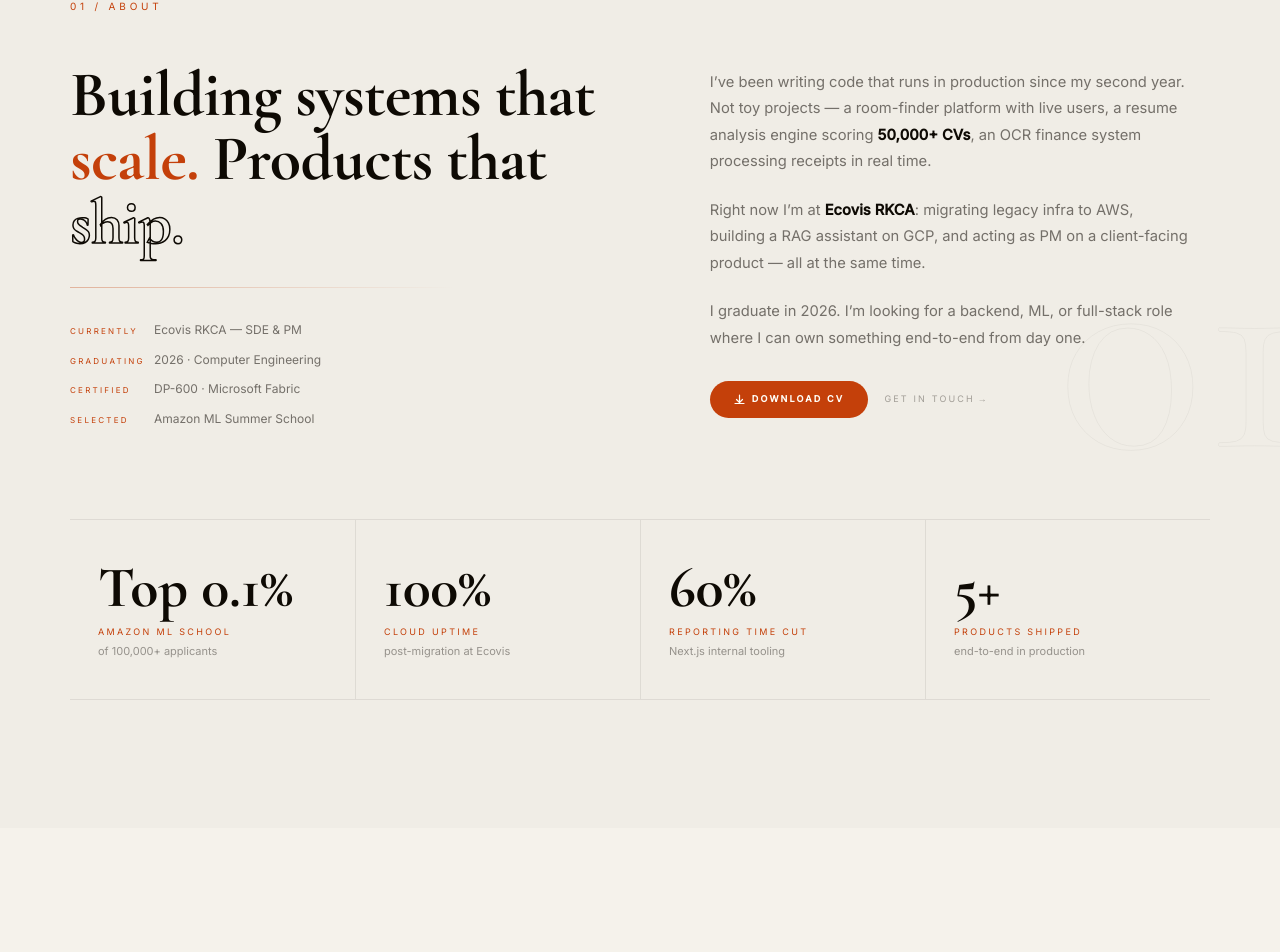
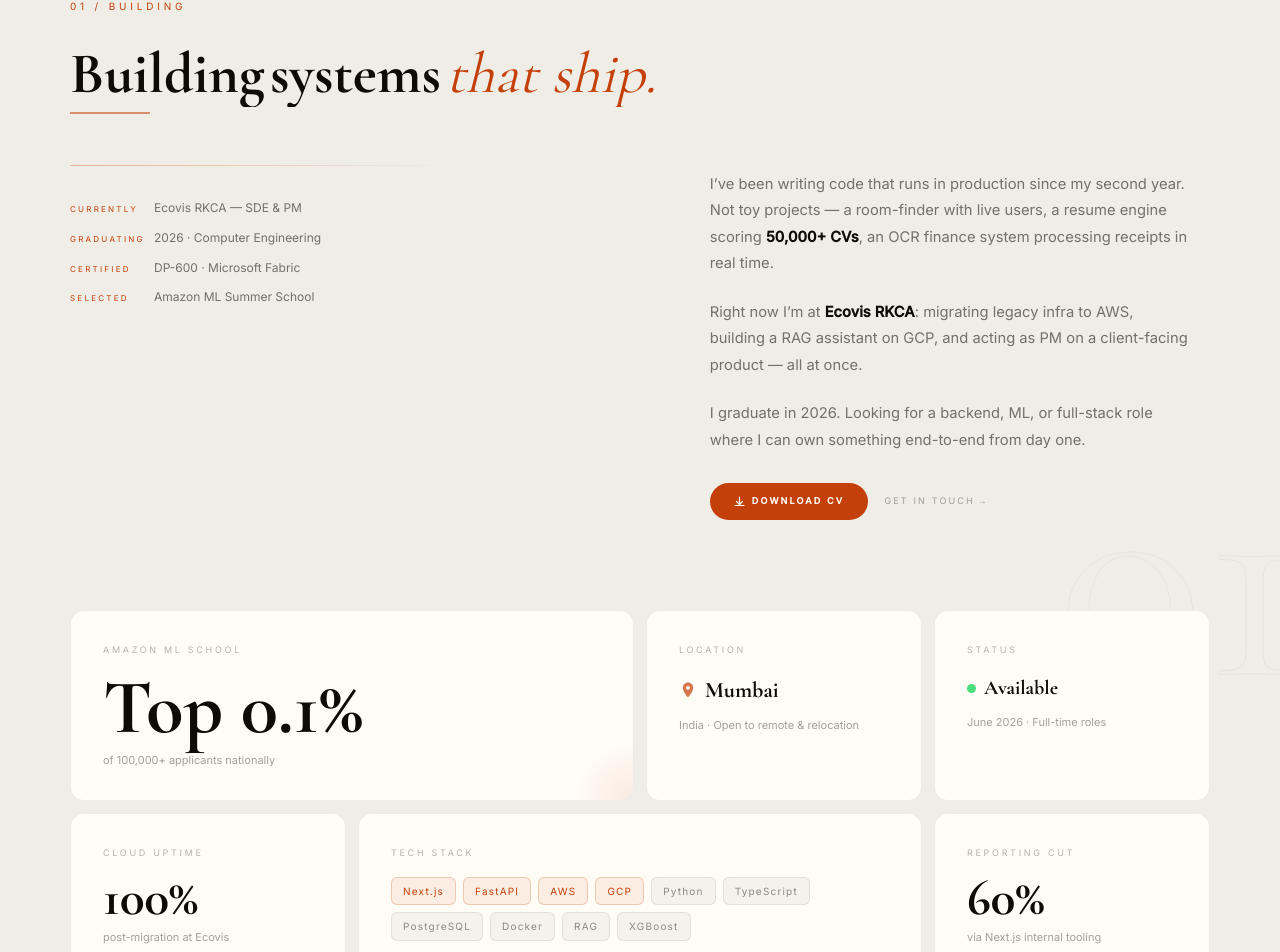
Before and after one commit to Abhiii47/abhijeet-portfolio, a Next.js app: page / in a window 1280 px wide. Shown: the part 1039-1991 px from the top of the page. Built offline with nearby package versions, Linux system fonts and the light colour scheme.

Commit message:
step 4/5: bento about grid + staggered cell entrances + hover tilt

```diff
--- a/src/components/About.tsx
+++ b/src/components/About.tsx
@@ -4,6 +4,8 @@
 import { gsap } from "gsap";
 import { ScrollTrigger } from "gsap/ScrollTrigger";
 import { useGSAP } from "@gsap/react";
+import MagneticButton from "./MagneticButton";
+import AnimatedHeading from "./AnimatedHeading";
 
 gsap.registerPlugin(ScrollTrigger);
 
@@ -11,41 +13,110 @@
 const INK    = "#0E0A04";
 
 const STATS = [
-  { end: 0.1,  suffix: "%",  prefix: "Top ", label: "Amazon ML School",    note: "of 100,000+ applicants" },
-  { end: 99.9, suffix: "%",  prefix: "",     label: "Cloud Uptime",         note: "post-migration at Ecovis" },
-  { end: 60,   suffix: "%",  prefix: "",     label: "Reporting Time Cut",   note: "Next.js internal tooling" },
-  { end: 5,    suffix: "+",  prefix: "",     label: "Products Shipped",     note: "end-to-end in production" },
+  { end: 0.1,  suffix: "%",  prefix: "Top ", label: "Amazon ML School",  note: "of 100,000+ applicants" },
+  { end: 99.9, suffix: "%",  prefix: "",     label: "Cloud Uptime",       note: "post-migration at Ecovis" },
+  { end: 60,   suffix: "%",  prefix: "",     label: "Reporting Time Cut", note: "Next.js internal tooling" },
+  { end: 5,    suffix: "+",  prefix: "",     label: "Products Shipped",   note: "end-to-end in production" },
 ];
+
+const STACK = ["Next.js","FastAPI","AWS","GCP","Python","TypeScript","PostgreSQL","Docker","RAG","XGBoost"];
 
 function Counter({ end, suffix, prefix, triggered }: { end: number; suffix: string; prefix: string; triggered: boolean }) {
   const [val, setVal] = useState(0);
   const raf = useRef<number | null>(null);
   useEffect(() => {
     if (!triggered) return;
-    const duration = 1600, startTime = performance.now();
+    const duration = 1600, t0 = performance.now();
     const tick = (now: number) => {
-      const p = Math.min((now - startTime) / duration, 1);
-      const eased = 1 - Math.pow(1 - p, 3);
-      setVal(parseFloat((eased * end).toFixed(end < 1 ? 1 : 0)));
+      const p = Math.min((now - t0) / duration, 1);
+      const v = (1 - Math.pow(1 - p, 3)) * end;
+      setVal(parseFloat((v).toFixed(end < 1 ? 1 : 0)));
       if (p < 1) raf.current = requestAnimationFrame(tick);
     };
     raf.current = requestAnimationFrame(tick);
     return () => { if (raf.current) cancelAnimationFrame(raf.current); };
   }, [triggered, end]);
-  return <span>{prefix}{val < 1 && end < 1 ? val.toFixed(1) : Math.round(val)}{suffix}</span>;
+  return <span>{prefix}{end < 1 ? val.toFixed(1) : Math.round(val)}{suffix}</span>;
+}
+
+/* Tilt-on-hover util */
+function useTilt(strength = 8) {
+  const ref = useRef<HTMLDivElement>(null);
+  const onMove = (e: React.MouseEvent<HTMLDivElement>) => {
+    const el = ref.current; if (!el) return;
+    const r  = el.getBoundingClientRect();
+    const x  = ((e.clientX - r.left) / r.width  - 0.5) * strength;
+    const y  = ((e.clientY - r.top)  / r.height - 0.5) * -strength;
+    gsap.to(el, { rotateX: y, rotateY: x, duration: 0.25, ease: "power2.out", transformPerspective: 800 });
+  };
+  const onLeave = () => gsap.to(ref.current, { rotateX: 0, rotateY: 0, duration: 0.55, ease: "elastic.out(1,0.5)" });
+  return { ref, onMove, onLeave };
+}
+
+function BentoCell({ children, style, delay = 0, className = "" }: {
+  children: React.ReactNode;
+  style?: React.CSSProperties;
+  delay?: number;
+  className?: string;
+}) {
+  const tilt   = useTilt(5);
+  const cellRef = useRef<HTMLDivElement>(null);
+
+  useGSAP(() => {
+    gsap.from(cellRef.current, {
+      scrollTrigger: { trigger: cellRef.current, start: "top 88%", once: true },
+      y: 40, opacity: 0, scale: 0.97,
+      duration: 0.65, delay, ease: "power3.out",
+    });
+  });
+
+  return (
+    <div
+      ref={(node) => {
+        (cellRef as React.MutableRefObject<HTMLDivElement | null>).current = node;
+        (tilt.ref as React.MutableRefObject<HTMLDivElement | null>).current = node;
+      }}
+      className={className}
+      onMouseMove={tilt.onMove}
+      onMouseLeave={tilt.onLeave}
+      style={{
+        background: "var(--bg-card)",
+        border: "1px solid rgba(14,10,4,0.07)",
+        borderRadius: 14,
+        padding: "clamp(20px,2.8vw,32px)",
+        position: "relative",
+        overflow: "hidden",
+        transition: "box-shadow 0.25s, border-color 0.25s",
+        willChange: "transform",
+        transformStyle: "preserve-3d",
+        ...style,
+      }}
+      onMouseEnter={e => {
+        (e.currentTarget as HTMLDivElement).style.boxShadow = "0 12px 40px rgba(196,64,10,0.07)";
+        (e.currentTarget as HTMLDivElement).style.borderColor = "rgba(196,64,10,0.18)";
+      }}
+      onMouseLeave={e => {
+        (e.currentTarget as HTMLDivElement).style.boxShadow = "none";
+        (e.currentTarget as HTMLDivElement).style.borderColor = "rgba(14,10,4,0.07)";
+        tilt.onLeave();
+      }}
+    >
+      {children}
+    </div>
+  );
 }
 
 export default function About() {
   const ref      = useRef<HTMLElement>(null);
-  const statsRef = useRef<HTMLDivElement>(null);
+  const bentoRef = useRef<HTMLDivElement>(null);
   const [fired, setFired] = useState(false);
 
   useEffect(() => {
-    const el = statsRef.current;
+    const el = bentoRef.current;
     if (!el) return;
     const obs = new IntersectionObserver(
       ([entry]) => { if (entry.isIntersecting) { setFired(true); obs.disconnect(); } },
-      { threshold: 0.3 }
+      { threshold: 0.15 }
     );
     obs.observe(el);
     return () => obs.disconnect();
@@ -56,12 +127,6 @@
       scrollTrigger: { trigger: ref.current, start: "top 80%" },
       y: 24, opacity: 0, duration: 0.7, ease: "power3.out",
     });
-    gsap.from(".ab-word", {
-      scrollTrigger: { trigger: ".ab-headline", start: "top 82%" },
-      y: 48, opacity: 0, rotateX: 18,
-      duration: 0.65, stagger: 0.07,
-      ease: "power3.out", transformOrigin: "bottom center",
-    });
     gsap.from(".ab-para", {
       scrollTrigger: { trigger: ".ab-body", start: "top 80%" },
       y: 28, opacity: 0, duration: 0.7, stagger: 0.1, ease: "power2.out",
@@ -69,12 +134,6 @@
     gsap.from(".ab-ident-row", {
       scrollTrigger: { trigger: ".ab-ident", start: "top 85%" },
       x: -18, opacity: 0, duration: 0.5, stagger: 0.07, ease: "power2.out",
-    });
-    gsap.from(".ab-stat", {
-      scrollTrigger: { trigger: statsRef.current, start: "top 85%" },
-      y: 40, opacity: 0, rotateX: 25,
-      duration: 0.6, stagger: 0.1,
-      ease: "back.out(1.4)", transformOrigin: "bottom center",
     });
     gsap.from(".ab-divider", {
       scrollTrigger: { trigger: ".ab-divider", start: "top 90%" },
@@ -90,10 +149,10 @@
         background: "var(--bg-section)",
         color: INK,
         padding: "clamp(80px,10vw,128px) clamp(20px,5vw,72px)",
-        position: "relative",
-        overflow: "hidden",
+        position: "relative", overflow: "hidden",
       }}
     >
+      {/* Ghost watermark */}
       <span aria-hidden style={{
         position: "absolute", right: "-2%", top: "50%", transform: "translateY(-50%)",
         fontFamily: "'Cormorant Garamond',Georgia,serif",
@@ -105,12 +164,17 @@
 
       <div style={{ maxWidth: 1140, margin: "0 auto", position: "relative", zIndex: 1 }}>
 
-        <p className="ab-label" style={{
-          fontFamily: "var(--font-mono)", fontSize: 10,
-          letterSpacing: "0.38em", color: ACCENT,
-          textTransform: "uppercase", marginBottom: 48,
-        }}>01 / About</p>
+        {/* Section label via AnimatedHeading */}
+        <AnimatedHeading
+          text="Building systems"
+          italic="that ship."
+          section="01"
+          color={INK}
+          accentColor={ACCENT}
+          fontFamily="'Cormorant Garamond',Georgia,serif"
+        />
 
+        {/* Two-col copy */}
         <div className="about-2col" style={{
           display: "grid",
           gridTemplateColumns: "1.1fr 1fr",
@@ -119,36 +183,11 @@
           marginBottom: "clamp(56px,7vw,96px)",
         }}>
           <div>
-            <h2 className="ab-headline" style={{
-              fontFamily: "'Cormorant Garamond',Georgia,serif",
-              fontSize: "clamp(2.8rem,5vw,5rem)",
-              fontWeight: 700, lineHeight: 1.0,
-              letterSpacing: "-0.01em",
-              margin: 0, perspective: "600px",
-            }}>
-              {[
-                { text: "Building", color: INK },
-                { text: "systems",  color: INK },
-                { text: "that",     color: INK },
-                { text: "scale.",   color: ACCENT },
-                { text: "Products", color: INK },
-                { text: "that",     color: INK },
-                { text: "ship.",    color: "transparent", stroke: `1.5px ${INK}` },
-              ].map((w, i) => (
-                <span key={i} className="ab-word" style={{
-                  display: "inline-block", marginRight: "0.22em",
-                  color: w.color,
-                  WebkitTextStroke: w.stroke ?? "0px transparent",
-                }}>{w.text}</span>
-              ))}
-            </h2>
-
             <div className="ab-divider" style={{
               height: 1,
               background: `linear-gradient(90deg,${ACCENT}55,transparent)`,
-              margin: "32px 0", width: "70%",
+              margin: "0 0 32px", width: "70%",
             }} />
-
             <div className="ab-ident" style={{ display: "flex", flexDirection: "column", gap: 10 }}>
               {[
                 ["Currently",  "Ecovis RKCA — SDE & PM"],
@@ -162,10 +201,7 @@
                     letterSpacing: "0.28em", color: ACCENT,
                     textTransform: "uppercase", flexShrink: 0, width: 72,
                   }}>{k}</span>
-                  <span style={{
-                    fontFamily: "var(--font-body)", fontSize: 12,
-                    color: "rgba(14,10,4,0.55)",
-                  }}>{v}</span>
+                  <span style={{ fontFamily: "var(--font-body)", fontSize: 12, color: "rgba(14,10,4,0.55)" }}>{v}</span>
                 </div>
               ))}
             </div>
@@ -173,9 +209,9 @@
 
           <div className="ab-body" style={{ display: "flex", flexDirection: "column", gap: 22, paddingTop: 6 }}>
             {[
-              <>I&rsquo;ve been writing code that runs in production since my second year. Not toy projects &mdash; a room-finder platform with live users, a resume analysis engine scoring <strong style={{ color: INK }}>50,000+ CVs</strong>, an OCR finance system processing receipts in real time.</>,
-              <>Right now I&rsquo;m at <strong style={{ color: INK }}>Ecovis RKCA</strong>: migrating legacy infra to AWS, building a RAG assistant on GCP, and acting as PM on a client-facing product &mdash; all at the same time.</>,
-              <>I graduate in 2026. I&rsquo;m looking for a backend, ML, or full-stack role where I can own something end-to-end from day one.</>,
+              <>I&rsquo;ve been writing code that runs in production since my second year. Not toy projects &mdash; a room-finder with live users, a resume engine scoring <strong style={{ color: INK }}>50,000+ CVs</strong>, an OCR finance system processing receipts in real time.</>,
+              <>Right now I&rsquo;m at <strong style={{ color: INK }}>Ecovis RKCA</strong>: migrating legacy infra to AWS, building a RAG assistant on GCP, and acting as PM on a client-facing product &mdash; all at once.</>,
+              <>I graduate in 2026. Looking for a backend, ML, or full-stack role where I can own something end-to-end from day one.</>,
             ].map((p, i) => (
               <p key={i} className="ab-para" style={{
                 fontFamily: "var(--font-body)",
@@ -186,6 +222,7 @@
             ))}
 
             <div className="ab-para" style={{ display: "flex", gap: 16, alignItems: "center", marginTop: 8, flexWrap: "wrap" }}>
+              <MagneticButton strength={0.28}>
                 <a
                   href="/resume.pdf" target="_blank" rel="noopener noreferrer"
                   style={{
@@ -197,16 +234,17 @@
                     fontSize: 9, letterSpacing: "0.24em",
                     textTransform: "uppercase", fontWeight: 600,
                     textDecoration: "none",
-                  transition: "opacity 0.2s, transform 0.2s",
+                    transition: "opacity 0.2s",
                   }}
-                onMouseEnter={e => { e.currentTarget.style.opacity = "0.82"; e.currentTarget.style.transform = "translateY(-2px)"; }}
-                onMouseLeave={e => { e.currentTarget.style.opacity = "1"; e.currentTarget.style.transform = "translateY(0)"; }}
+                  onMouseEnter={e => (e.currentTarget.style.opacity = "0.82")}
+                  onMouseLeave={e => (e.currentTarget.style.opacity = "1")}
                 >
                   <svg width="11" height="11" viewBox="0 0 11 11" fill="none" aria-hidden>
                     <path d="M5.5 1v7M2.5 5.5l3 3 3-3M1 9.5h9" stroke="currentColor" strokeWidth="1.2" strokeLinecap="round" strokeLinejoin="round"/>
                   </svg>
                   Download CV
                 </a>
+              </MagneticButton>
               <a
                 href="#contact"
                 style={{
@@ -222,42 +260,141 @@
           </div>
         </div>
 
-        <div ref={statsRef} style={{
+        {/* ──────────── BENTO GRID ──────────── */}
+        <div
+          ref={bentoRef}
+          className="bento-grid"
+          style={{
             display: "grid",
-          gridTemplateColumns: "repeat(4,1fr)",
-          borderTop: "1px solid rgba(14,10,4,0.08)",
-          borderBottom: "1px solid rgba(14,10,4,0.08)",
-        }}>
-          {STATS.map((s, i) => (
-            <div key={i} className="ab-stat" style={{
-              padding: "clamp(24px,4vw,40px) clamp(16px,2.5vw,28px)",
-              borderLeft: i === 0 ? "none" : "1px solid rgba(14,10,4,0.08)",
-            }}>
+            gridTemplateColumns: "repeat(4, 1fr)",
+            gridTemplateRows: "auto auto",
+            gap: 12,
+          }}
+        >
+          {/* Cell 1 — wide stat: Top 0.1% */}
+          <BentoCell delay={0} style={{ gridColumn: "span 2" }}>
+            <p style={{ fontFamily: "var(--font-mono)", fontSize: 9, letterSpacing: "0.3em", textTransform: "uppercase", color: "rgba(14,10,4,0.30)", marginBottom: 12 }}>Amazon ML School</p>
             <p style={{
               fontFamily: "'Cormorant Garamond',Georgia,serif",
-                fontSize: "clamp(2.4rem,4.5vw,3.8rem)",
-                fontWeight: 700, color: INK,
-                lineHeight: 1, marginBottom: 8,
+              fontSize: "clamp(3rem,6vw,5.5rem)",
+              fontWeight: 700, lineHeight: 1, color: INK, marginBottom: 6,
             }}>
-                <Counter end={s.end} suffix={s.suffix} prefix={s.prefix} triggered={fired} />
+              <Counter end={0.1} suffix="%" prefix="Top " triggered={fired} />
             </p>
+            <p style={{ fontFamily: "var(--font-body)", fontSize: 11, color: "rgba(14,10,4,0.38)", lineHeight: 1.4 }}>of 100,000+ applicants nationally</p>
+            {/* Rust accent corner */}
+            <div aria-hidden style={{
+              position: "absolute", bottom: 0, right: 0,
+              width: 60, height: 60,
+              background: `radial-gradient(circle at bottom right, ${ACCENT}18, transparent 70%)`,
+              pointerEvents: "none",
+            }} />
+          </BentoCell>
+
+          {/* Cell 2 — location */}
+          <BentoCell delay={0.06}>
+            <p style={{ fontFamily: "var(--font-mono)", fontSize: 9, letterSpacing: "0.3em", textTransform: "uppercase", color: "rgba(14,10,4,0.30)", marginBottom: 14 }}>Location</p>
+            <div style={{ display: "flex", alignItems: "center", gap: 8, marginBottom: 8 }}>
+              <svg width="18" height="18" viewBox="0 0 24 24" fill="none" aria-hidden>
+                <path d="M12 2C8.13 2 5 5.13 5 9c0 5.25 7 13 7 13s7-7.75 7-13c0-3.87-3.13-7-7-7zm0 9.5c-1.38 0-2.5-1.12-2.5-2.5s1.12-2.5 2.5-2.5 2.5 1.12 2.5 2.5-1.12 2.5-2.5 2.5z"
+                  fill={ACCENT} fillOpacity="0.7"/>
+              </svg>
+              <span style={{ fontFamily: "'Cormorant Garamond',Georgia,serif", fontSize: 22, fontWeight: 700, color: INK }}>Mumbai</span>
+            </div>
+            <p style={{ fontFamily: "var(--font-body)", fontSize: 11, color: "rgba(14,10,4,0.38)" }}>India · Open to remote &amp; relocation</p>
+          </BentoCell>
+
+          {/* Cell 3 — availability */}
+          <BentoCell delay={0.10}>
+            <p style={{ fontFamily: "var(--font-mono)", fontSize: 9, letterSpacing: "0.3em", textTransform: "uppercase", color: "rgba(14,10,4,0.30)", marginBottom: 14 }}>Status</p>
+            <div style={{ display: "flex", alignItems: "center", gap: 8, marginBottom: 8 }}>
+              <span className="avail-dot" style={{ width: 9, height: 9, background: "#4ade80", display: "inline-block", borderRadius: "50%", flexShrink: 0 }} />
+              <span style={{ fontFamily: "'Cormorant Garamond',Georgia,serif", fontSize: 20, fontWeight: 700, color: INK }}>Available</span>
+            </div>
+            <p style={{ fontFamily: "var(--font-body)", fontSize: 11, color: "rgba(14,10,4,0.38)" }}>June 2026 · Full-time roles</p>
+          </BentoCell>
+
+          {/* Cell 4 — uptime stat */}
+          <BentoCell delay={0.04}>
+            <p style={{ fontFamily: "var(--font-mono)", fontSize: 9, letterSpacing: "0.3em", textTransform: "uppercase", color: "rgba(14,10,4,0.30)", marginBottom: 12 }}>Cloud Uptime</p>
             <p style={{
-                fontFamily: "var(--font-mono)", fontSize: 9,
-                letterSpacing: "0.26em", textTransform: "uppercase",
-                color: ACCENT, marginBottom: 4,
-              }}>{s.label}</p>
+              fontFamily: "'Cormorant Garamond',Georgia,serif",
+              fontSize: "clamp(2.2rem,4vw,3.5rem)",
+              fontWeight: 700, lineHeight: 1, color: INK, marginBottom: 6,
+            }}>
+              <Counter end={99.9} suffix="%" prefix="" triggered={fired} />
+            </p>
+            <p style={{ fontFamily: "var(--font-body)", fontSize: 11, color: "rgba(14,10,4,0.38)", lineHeight: 1.4 }}>post-migration at Ecovis</p>
+          </BentoCell>
+
+          {/* Cell 5 — tech stack chips (wide) */}
+          <BentoCell delay={0.14} style={{ gridColumn: "span 2" }}>
+            <p style={{ fontFamily: "var(--font-mono)", fontSize: 9, letterSpacing: "0.3em", textTransform: "uppercase", color: "rgba(14,10,4,0.30)", marginBottom: 16 }}>Tech Stack</p>
+            <div style={{ display: "flex", flexWrap: "wrap", gap: 7 }}>
+              {STACK.map((t, i) => (
+                <span
+                  key={t}
+                  style={{
+                    fontFamily: "var(--font-mono)",
+                    fontSize: 10, letterSpacing: "0.12em",
+                    padding: "5px 11px", borderRadius: 6,
+                    background: i < 4 ? "rgba(196,64,10,0.08)" : "rgba(14,10,4,0.04)",
+                    border: i < 4 ? "1px solid rgba(196,64,10,0.22)" : "1px solid rgba(14,10,4,0.08)",
+                    color: i < 4 ? ACCENT : "rgba(14,10,4,0.45)",
+                    transition: "background 0.18s, border-color 0.18s, transform 0.18s",
+                    cursor: "default",
+                  }}
+                  onMouseEnter={e => {
+                    (e.currentTarget as HTMLElement).style.transform = "translateY(-2px)";
+                    (e.currentTarget as HTMLElement).style.background = "rgba(196,64,10,0.12)";
+                  }}
+                  onMouseLeave={e => {
+                    (e.currentTarget as HTMLElement).style.transform = "translateY(0)";
+                    (e.currentTarget as HTMLElement).style.background = i < 4 ? "rgba(196,64,10,0.08)" : "rgba(14,10,4,0.04)";
+                  }}
+                >{t}</span>
+              ))}
+            </div>
+          </BentoCell>
+
+          {/* Cell 6 — reporting stat */}
+          <BentoCell delay={0.18}>
+            <p style={{ fontFamily: "var(--font-mono)", fontSize: 9, letterSpacing: "0.3em", textTransform: "uppercase", color: "rgba(14,10,4,0.30)", marginBottom: 12 }}>Reporting Cut</p>
             <p style={{
-                fontFamily: "var(--font-body)", fontSize: 11,
-                color: "rgba(14,10,4,0.40)", lineHeight: 1.4,
-              }}>{s.note}</p>
-            </div>
-          ))}
+              fontFamily: "'Cormorant Garamond',Georgia,serif",
+              fontSize: "clamp(2.2rem,4vw,3.5rem)",
+              fontWeight: 700, lineHeight: 1, color: INK, marginBottom: 6,
+            }}>
+              <Counter end={60} suffix="%" prefix="" triggered={fired} />
+            </p>
+            <p style={{ fontFamily: "var(--font-body)", fontSize: 11, color: "rgba(14,10,4,0.38)", lineHeight: 1.4 }}>via Next.js internal tooling</p>
+          </BentoCell>
+
+          {/* Cell 7 — products shipped */}
+          <BentoCell delay={0.22}>
+            <p style={{ fontFamily: "var(--font-mono)", fontSize: 9, letterSpacing: "0.3em", textTransform: "uppercase", color: "rgba(14,10,4,0.30)", marginBottom: 12 }}>Shipped</p>
+            <p style={{
+              fontFamily: "'Cormorant Garamond',Georgia,serif",
+              fontSize: "clamp(2.2rem,4vw,3.5rem)",
+              fontWeight: 700, lineHeight: 1, color: INK, marginBottom: 6,
+            }}>
+              <Counter end={5} suffix="+" prefix="" triggered={fired} />
+            </p>
+            <p style={{ fontFamily: "var(--font-body)", fontSize: 11, color: "rgba(14,10,4,0.38)", lineHeight: 1.4 }}>products end-to-end in production</p>
+          </BentoCell>
         </div>
       </div>
 
       <style>{`
-        @media(max-width:768px){ .about-2col{ grid-template-columns:1fr!important; } }
-        .ab-stat{ perspective: 600px; }
+        @media(max-width:768px){
+          .about-2col{ grid-template-columns:1fr!important; }
+          .bento-grid{ grid-template-columns:1fr 1fr!important; }
+          .bento-grid > div[style*="span 2"]{ grid-column: span 2!important; }
+        }
+        @media(max-width:480px){
+          .bento-grid{ grid-template-columns:1fr!important; }
+          .bento-grid > div[style*="span 2"]{ grid-column: span 1!important; }
+        }
       `}</style>
     </section>
   );
```
Lines whose indentation alone changed are shown as unchanged.
